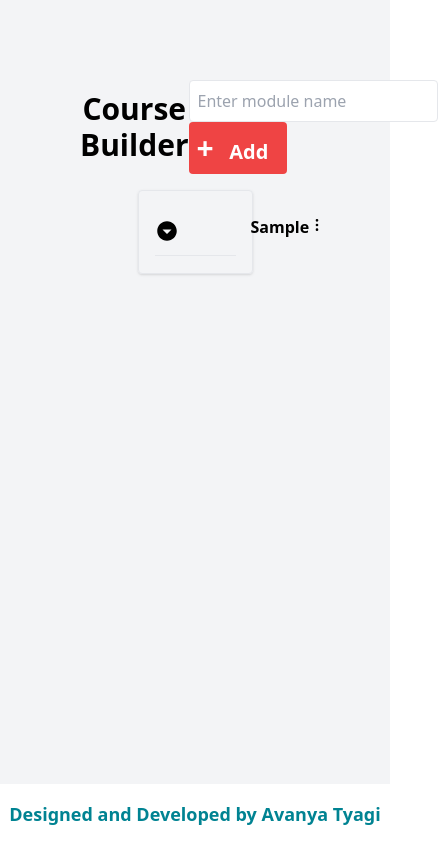
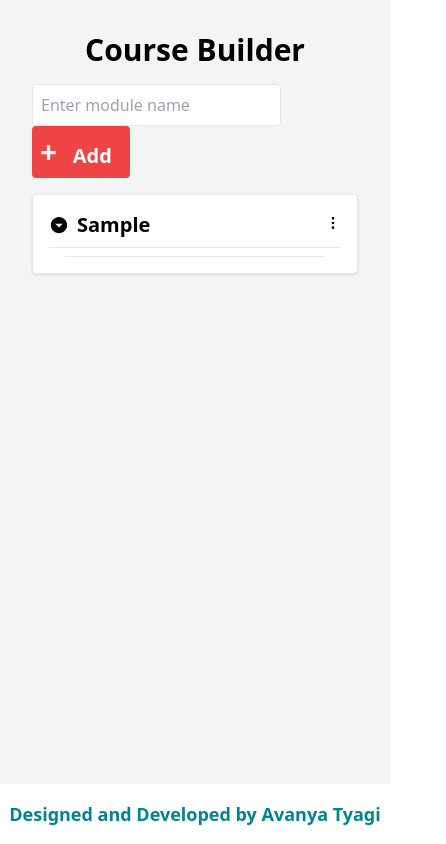
Before and after one commit to Nishant4coding/toddle-task, a React (Create React App) app: page / in a window 390 px wide. Both pictures are taken after typing "Sample" into the empty fields and a click on the button "+ Add". Shown: the whole page, 446 px wide, since content can reach past the window. Built offline with nearby package versions, Linux system fonts and the light colour scheme.

Commit message:
fixing bug of ui

```diff
--- a/src/App.js
+++ b/src/App.js
@@ -141,9 +141,9 @@ const App = () => {
 
   return (
     <main>
-      <div className="p-20 bg-gray-100 min-h-screen ">
-        <div className="flex flex-row justify-between items-center">
-          <h1 className="text-3xl font-bold mb-4 text-center">
+    <div className="p-8 md:p-20 bg-gray-100 min-h-screen">
+      <div className="flex flex-col md:flex-row justify-between items-center">
+        <h1 className="text-3xl md:text-4xl font-bold mb-4 text-center md:text-left">
           Course Builder
         </h1>
         <ModuleForm addModule={addModule} />
@@ -152,7 +152,7 @@ const App = () => {
         {modules.length === 0 ? (
           <img src={emptyBoxImage} alt="Empty Box" />
         ) : (
-            <div className="w-[50%]">
+          <div className="w-full md:w-[50%]">
             <ModuleList
               modules={modules}
               deleteModule={deleteModule}
@@ -174,6 +174,7 @@ const App = () => {
     </div>
     <Footer />
   </main>
+
   );
 };
 
--- a/src/components/DragDrop.js
+++ b/src/components/DragDrop.js
@@ -29,8 +29,8 @@ const DragAndDrop = ({
   return (
     <div>
       {resources.map((resource, index) => (
-        <div key={resource.id} className='flex flex-row gap-2 items-center'>
-          <BsFileEarmarkPdf className="text-xl font-semibold mb-2 text-blue-500" />
+        <div key={resource.id} className='flex flex-row justify-between items-center'>
+          <BsFileEarmarkPdf className="text-xl font-semibold mb-2 text-blue-500 " />
           <DraggableItem
             id={resource.id}
             name={resource.name}
--- a/src/components/DraggableItem.js
+++ b/src/components/DraggableItem.js
@@ -41,11 +41,11 @@ const DraggableItem = ({ id, name, type, index, moveItem, onEdit, onDelete, file
   };
 
   return (
-    <section className=''>
-    <div ref={(node) => ref(drop(node))} className="font-bold p-2 rounded mb-2 ">
+
+    <div ref={(node) => ref(drop(node))} className="font-bold items-center flex rounded gap-20">
       {name}
 
-        <button onClick={() => setIsMenuOpen(!isMenuOpen)} className="focus:outline-none ml-96">
+        <button onClick={() => setIsMenuOpen(!isMenuOpen)} className="focus:outline-none">
           <FiMoreVertical />
         </button>
         {isMenuOpen && (
@@ -84,7 +84,7 @@ const DraggableItem = ({ id, name, type, index, moveItem, onEdit, onDelete, file
         )}
       </div>
 
-    </section>
+
   );
 };
 
--- a/src/components/ModuleList.js
+++ b/src/components/ModuleList.js
@@ -1,13 +1,12 @@
 import React, { useState } from 'react';
-import ResourceList from './ResourseList';
 import { DndProvider } from 'react-dnd';
 import { HTML5Backend } from 'react-dnd-html5-backend';
-import DragAndDrop from './DragDrop';
-import AddResourceModal from '../custom/R_Modal';
-import AddLinkModal from '../custom/L_Modal';
 import { FiMoreVertical } from 'react-icons/fi';
 import { IoMdArrowDropdownCircle } from "react-icons/io";
 import { BsPlusSquare, BsLink, BsPencilSquare, BsTrash } from "react-icons/bs";
+import AddResourceModal from '../custom/R_Modal';
+import AddLinkModal from '../custom/L_Modal';
+import DragAndDrop from './DragDrop';
 
 const ModuleList = ({
   modules,
@@ -47,14 +46,12 @@ const ModuleList = ({
       <div>
         <ul className="space-y-4">
           {modules.map((module, moduleIndex) => (
-
-            <li key={moduleIndex} className="p-4 border rounded shadow relative  ">
-               <div className=' items-center gap-16 justify-between flex'>
-              <h2 className="text-2xl font-semibold"><IoMdArrowDropdownCircle /></h2>
-              <div
-                onChange={(e) => renameModule(moduleIndex, e.target.value)}
-                className="font-bold p-2 rounded mr-2 mb-2 w-full flex flex-row justify-between items-center"
-              >{module.name}
+            <li key={moduleIndex} className="p-4 border rounded shadow relative bg-white">
+              <div className="flex items-center justify-between">
+                <h2 className="text-xl font-semibold flex items-center">
+                  <IoMdArrowDropdownCircle className="mr-2" />
+                  {module.name}
+                </h2>
                 <div className="relative">
                   <button
                     onClick={() => setIsMenuOpen(isMenuOpen === moduleIndex ? null : moduleIndex)}
@@ -63,7 +60,7 @@ const ModuleList = ({
                     <FiMoreVertical />
                   </button>
                   {isMenuOpen === moduleIndex && (
-                  <div className="absolute right-0 mt-2 w-60 bg-white border rounded shadow-md text-lg font-semibold z-10 p-2">
+                    <div className="absolute right-0 mt-2 w-48 bg-white border rounded shadow-md text-sm font-semibold z-10 p-2">
                       <button
                         onClick={() => openResourceModal(moduleIndex)}
                         className="block w-full text-left px-4 py-2 hover:bg-gray-200 flex items-center"
@@ -95,9 +92,8 @@ const ModuleList = ({
                   )}
                 </div>
               </div>
-              </div>
-              <hr />
-              <div className='pl-16 pr-16'>
+              <hr className="my-2" />
+              <div className="pl-4 pr-4 md:pl-16 md:pr-16">
                 <DragAndDrop
                   resources={module.resources}
                   links={module.links}
```
Lines whose indentation alone changed are shown as unchanged.
